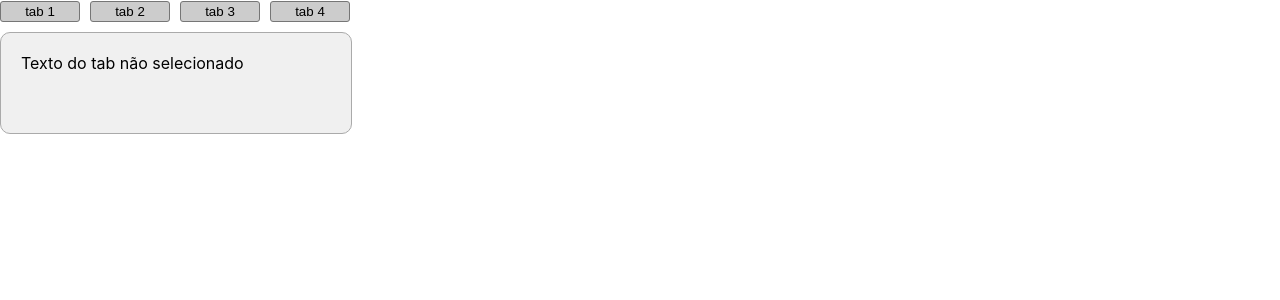
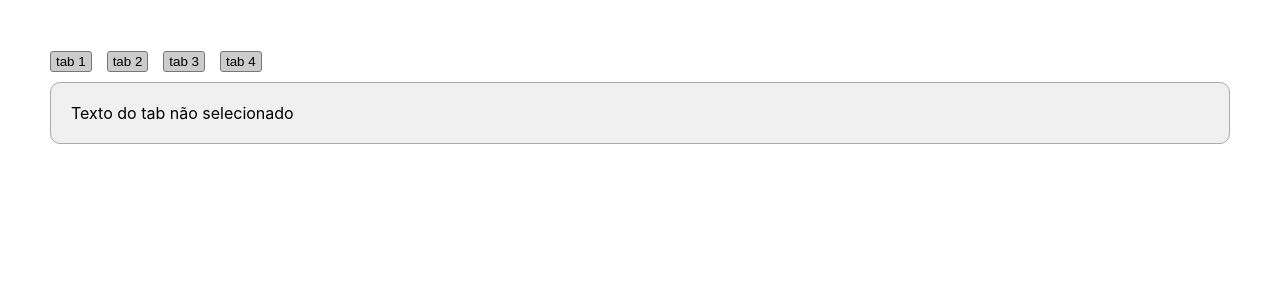
Before and after one commit to Kaioh95/framework-js-practice, a React (Create React App) app in the folder quiz/: page / in a window 1280 px wide. Shown: the top 300 px of the page. Built offline with nearby package versions, Linux system fonts and the light colour scheme.

Commit message:
Tab Example - subdivided in 2 components

```diff
--- /dev/null
+++ b/quiz/src/components/TabButtons.tsx
@@ -0,0 +1,26 @@
+import './tab.css';
+
+interface tabBtnsProps{
+    tabsOptions: string[];
+    onSelection: Function;
+    selection?: number;
+}
+
+export function TabButtons(props: tabBtnsProps){
+
+    const buttons = props.tabsOptions.map( (txt, index) => (
+        <button
+            key={ txt }
+            className={ index === props.selection ? 'selected' : ''}
+            onClick={ () => props.onSelection(index) }
+        >
+            { txt }
+        </button>
+    ));
+
+    return(
+        <div className='tabButtonsCSS'>
+            { buttons }
+        </div>
+    );
+}
--- /dev/null
+++ b/quiz/src/components/TabContent.tsx
@@ -0,0 +1,16 @@
+import './tab.css'
+
+interface tabContentProps{
+    contents: string[];
+    currentTab?: number;
+}
+
+export function TabContent(props: tabContentProps){
+
+    return(
+        <div className='tabContentPane'>
+            { props.currentTab != undefined ? props.contents[props.currentTab] : 'Texto do tab não selecionado' }
+        </div>
+    );
+
+}
--- a/quiz/src/components/tab.css
+++ b/quiz/src/components/tab.css
@@ -1,12 +1,10 @@
 
 .tabPane {
-    width: 360px;
-    height: 400px;
+    padding: 50px;
 }
 
 .tabButtonsCSS button {
-    width: 80px;
-    margin-right: 10px;
+    margin-right: 15px;
     background-color: #ccc;
     border: 1px solid rgb(118, 118, 118);
     border-radius: 3px;
@@ -19,8 +17,6 @@
 }
 
 .tabContentPane {
-    width: 310px;
-    height: 60px;
     padding: 20px;
     margin: 10px 0;
     border-radius: 10px;
--- a/quiz/src/components/tab.tsx
+++ b/quiz/src/components/tab.tsx
@@ -1,8 +1,13 @@
 import React, { useState } from 'react';
-import './tab.css'
+import './tab.css';
+import {TabButtons} from './TabButtons';
+import {TabContent} from './TabContent';
 
 const tabButtons = ["tab 1", "tab 2", "tab 3", "tab 4"];
-const tabText = ["primeiro", "segundo", "terceiro", "quarto"];
+const tabText = ["Texto do primeiro tab",
+        "Texto do segundo tab",
+        "Texto do terceiro tab",
+        "Texto do quarto tab"];
 
 export function Tab(){
     const [currentTab, setCurrentTab] = useState<number>();
@@ -13,21 +18,22 @@ export function Tab(){
 
     return(
         <div className='tabPane'>
-            <TabOptions
+            <TabButtons
                 tabsOptions = { tabButtons }
                 onSelection={ select }
                 selection={ currentTab }
             />
 
-            <div className='tabContentPane'>
-                Texto do { currentTab != undefined ? tabText[currentTab] + ' tab' : 'tab não selecionado' }
-            </div>
+            <TabContent
+                contents={ tabText }
+                currentTab={ currentTab }
+            />
         </div>
     );
 }
 
 
-interface tabProps {
+/*interface tabProps {
     tabsOptions: string[]
     onSelection: Function
     selection?: number
@@ -48,4 +54,4 @@ function TabOptions(props: tabProps){
             { buttons }
         </div>
     );
-}
+}*/
```
